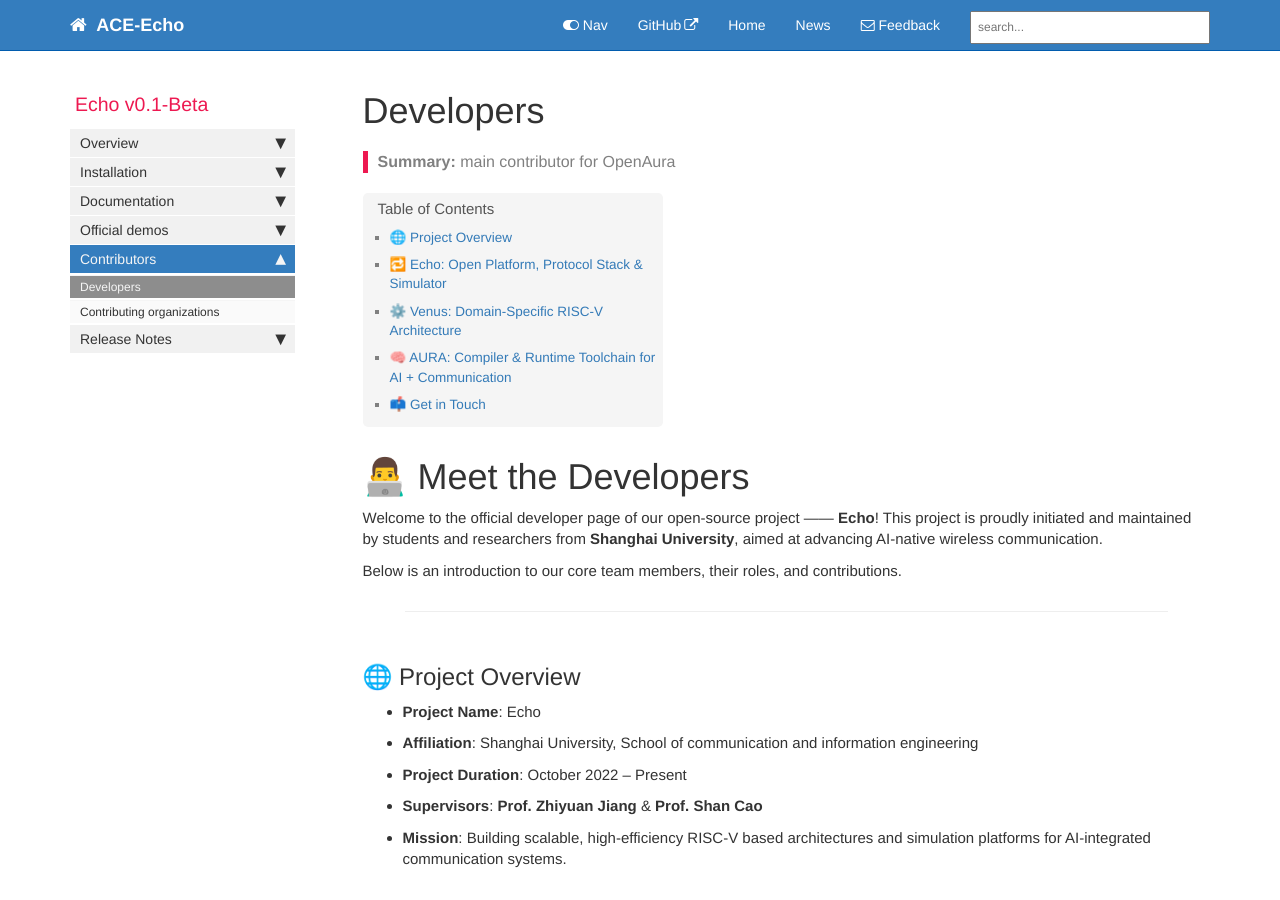
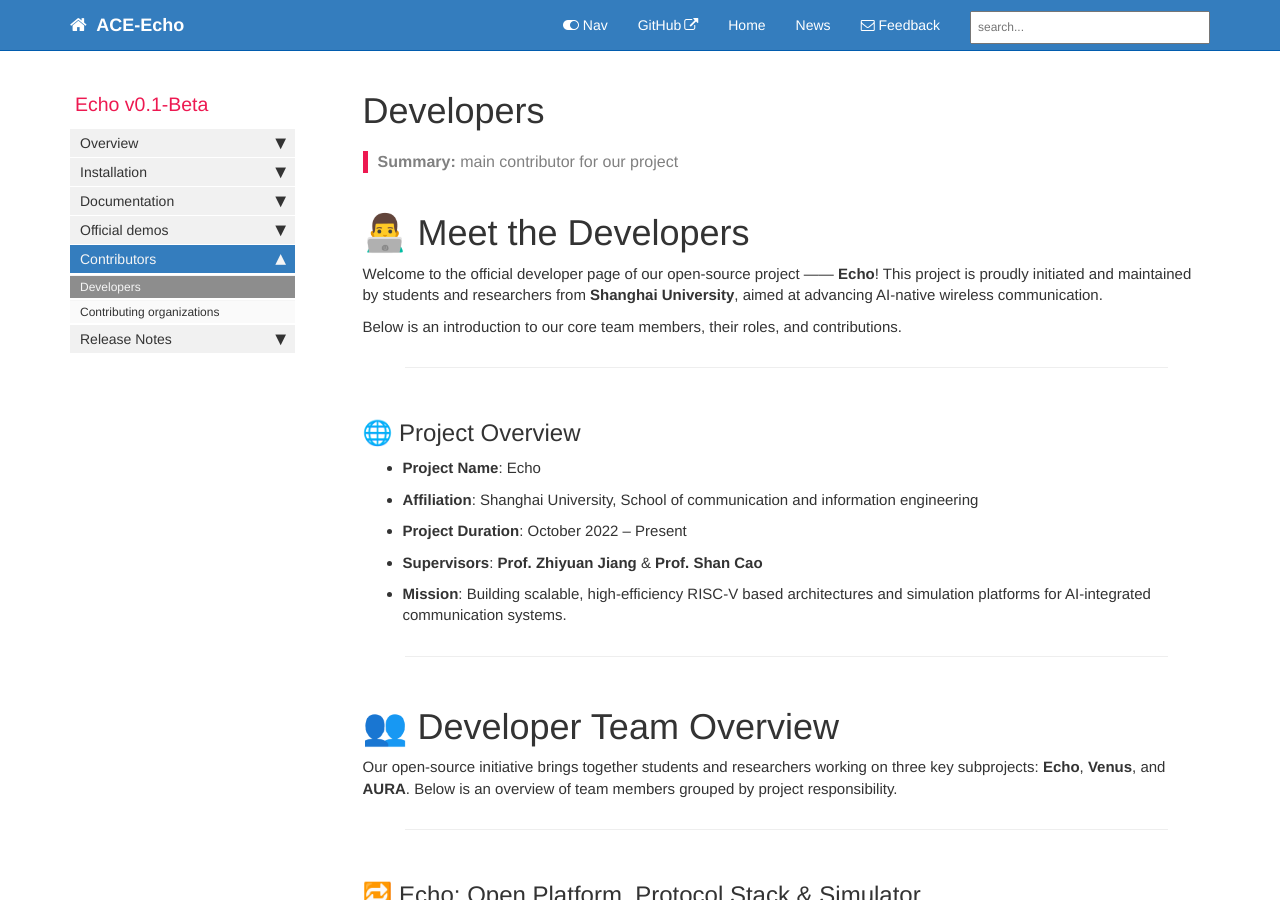
Before and after one commit to ACELab-SHU/ACE-AURA, a Jekyll site: the page built from pages/mydoc/mydoc_developers.md, in a window 1280 px wide and 900 px high. Built offline with Jekyll 4.4.1, drawn with Linux system fonts in a browser that asks for light colours; comment, search, counter and statistics services are not loaded.

Commit message:
debug: developer page

```diff
--- a/pages/mydoc/mydoc_developers.md
+++ b/pages/mydoc/mydoc_developers.md
@@ -1,11 +1,12 @@
 ---
 title: Developers
-keywords: archives, tagging
+keywords: developers
 last_updated: June 10, 2025
 #tags: [navigation]
-summary: "main contributor for OpenAura"
+summary: "main contributor for our project"
 sidebar: mydoc_sidebar
 permalink: mydoc_developers.html
+toc: false
 folder: mydoc
 ---
 
```
